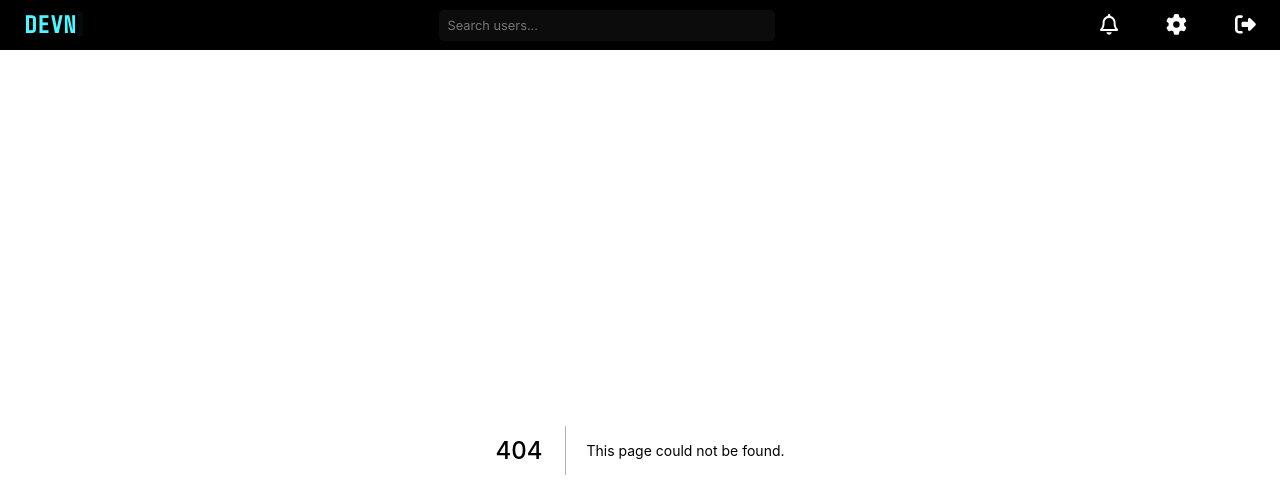
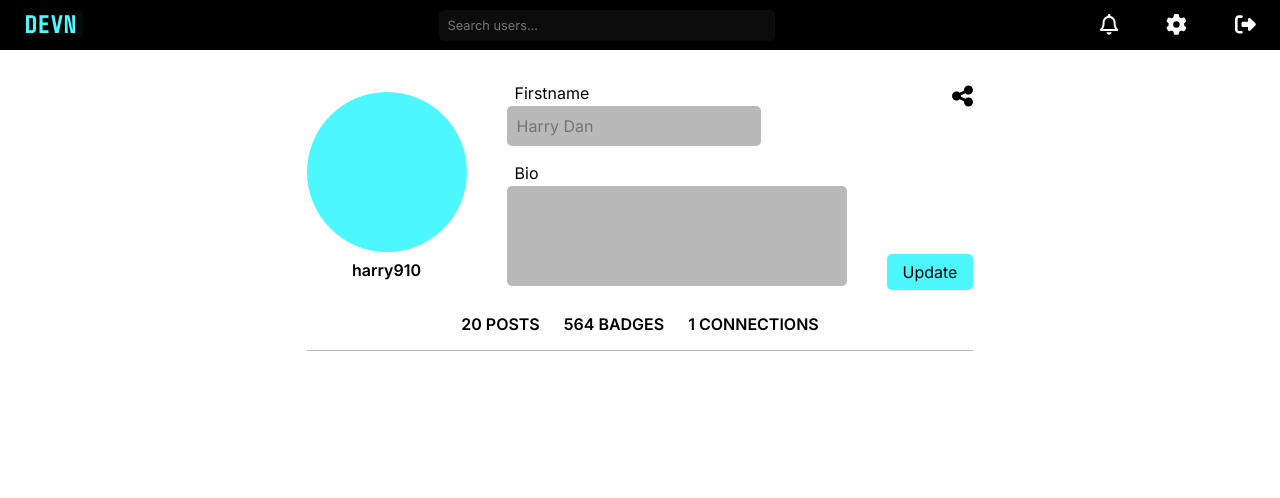
Before and after one commit to iHarryD/f-dev-net, a Next.js app: page /profile in a window 1280 px wide. Before the commit this address had no page. Shown: the top 498 px of the page. Built offline with nearby package versions, Linux system fonts and the light colour scheme.

Commit message:
feat: add profile page

```diff
--- /dev/null
+++ b/components/profileSection/ProfileSection.module.css
@@ -0,0 +1,82 @@
+.profileSection {
+  align-items: center;
+  border-bottom: 1px solid var(--LIGHT-GREY-CLR);
+  display: flex;
+  flex-direction: column;
+  gap: var(--LARGE-GAP);
+  padding: var(--MEDIUM-PADDING) 0;
+}
+
+.profileSectionUpper {
+  display: flex;
+  gap: 2.5rem;
+  justify-content: center;
+}
+
+.profilePictureUsernameContainer {
+  align-self: center;
+}
+
+.profilePicture {
+  aspect-ratio: 1;
+  background: var(--ACCENT-CLR);
+  border-radius: 50%;
+  width: 10rem;
+}
+
+.username {
+  font-weight: 600;
+  margin-top: var(--MIN-SPACING);
+  text-align: center;
+}
+
+.nameBioInputContainer {
+  display: flex;
+  flex-direction: column;
+  gap: var(--MEDIUM-GAP);
+}
+
+.profileUpdatingInputContainer {
+  margin-top: var(--LARGE-GAP);
+  position: relative;
+}
+
+.profileUpdatingInputContainer label {
+  position: absolute;
+  left: var(--INPUT-PADDING);
+  transform: translateY(calc(-100% - 3px));
+}
+
+.profileUpdatingInput {
+  background: var(--LIGHT-GREY-CLR);
+  border: 2px solid #0000;
+  border-radius: var(--BORDER-RADIUS);
+  padding: var(--INPUT-PADDING);
+}
+
+textarea.profileUpdatingInput {
+  width: 20rem;
+  height: 5rem;
+}
+
+.profileUpdatingInput:focus-within {
+  border-color: var(--ACCENT-CLR);
+}
+
+.userStatsContainer {
+  display: flex;
+  font-weight: 600;
+  gap: var(--LARGE-GAP);
+  text-transform: uppercase;
+}
+
+.profileSectionButtonContainer {
+  align-items: flex-end;
+  display: flex;
+  flex-direction: column;
+  justify-content: space-between;
+}
+
+.shareProfileButton {
+  font-size: var(--LARGE-FONT-SIZE);
+}
--- /dev/null
+++ b/components/profileSection/ProfileSection.tsx
@@ -0,0 +1,45 @@
+import profileSectionStyles from "./ProfileSection.module.css";
+import buttonsStyles from "../../styles/Buttons.module.css";
+import { FontAwesomeIcon } from "@fortawesome/react-fontawesome";
+import { faShareNodes } from "@fortawesome/free-solid-svg-icons";
+
+export default function ProfileSection() {
+  return (
+    <section className={profileSectionStyles.profileSection}>
+      <div className={profileSectionStyles.profileSectionUpper}>
+        <div className={profileSectionStyles.profilePictureUsernameContainer}>
+          <div className={profileSectionStyles.profilePicture}></div>
+          <p className={profileSectionStyles.username}>harry910</p>
+        </div>
+        <div className={profileSectionStyles.nameBioInputContainer}>
+          <div className={profileSectionStyles.profileUpdatingInputContainer}>
+            <label htmlFor="first-name">Firstname</label>
+            <input
+              id="first-name"
+              placeholder="Harry Dan"
+              className={profileSectionStyles.profileUpdatingInput}
+            />
+          </div>
+          <div className={profileSectionStyles.profileUpdatingInputContainer}>
+            <label htmlFor="bio">Bio</label>
+            <textarea
+              id="bio"
+              className={profileSectionStyles.profileUpdatingInput}
+            />
+          </div>
+        </div>
+        <div className={profileSectionStyles.profileSectionButtonContainer}>
+          <button className={profileSectionStyles.shareProfileButton}>
+            <FontAwesomeIcon icon={faShareNodes} />
+          </button>
+          <button className={buttonsStyles.primaryButton}>Update</button>
+        </div>
+      </div>
+      <div className={profileSectionStyles.userStatsContainer}>
+        <p>20 posts</p>
+        <p>564 badges</p>
+        <p>1 connections</p>
+      </div>
+    </section>
+  );
+}
--- a/pages/chat.tsx
+++ b/pages/chat.tsx
@@ -6,7 +6,6 @@ export default function Chat() {
   return (
     <main className={chatStyles.chatPageMain}>
       <AllChats />
-      <div className={chatStyles.divider}></div>
       <ChatScreen />
     </main>
   );
--- /dev/null
+++ b/pages/profile.tsx
@@ -0,0 +1,10 @@
+import ProfileSection from "../components/profileSection/ProfileSection";
+import profileStyles from "../styles/Profile.module.css";
+
+export default function Profile() {
+  return (
+    <main className={profileStyles.profilePageMain}>
+      <ProfileSection />
+    </main>
+  );
+}
--- a/styles/Chat.module.css
+++ b/styles/Chat.module.css
@@ -3,8 +3,3 @@
   height: calc(100vh - var(--NAVBAR-HEIGHT));
   overflow: hidden;
 }
-
-.divider {
-  background: var(--LIGHT-GREY-CLR);
-  width: 1px;
-}
--- /dev/null
+++ b/styles/Profile.module.css
@@ -0,0 +1,5 @@
+.profilePageMain {
+  margin: auto;
+  padding: var(--MEDIUM-PADDING);
+  width: fit-content;
+}
```
